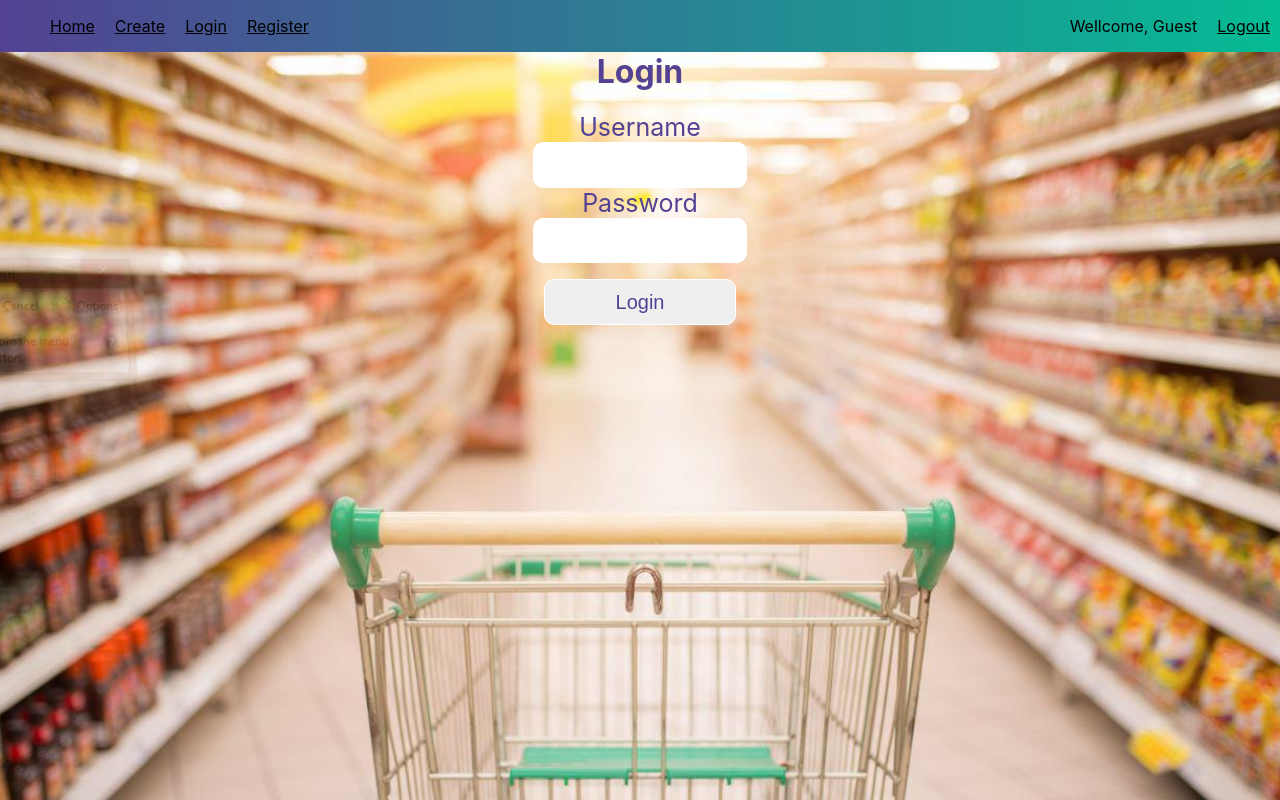
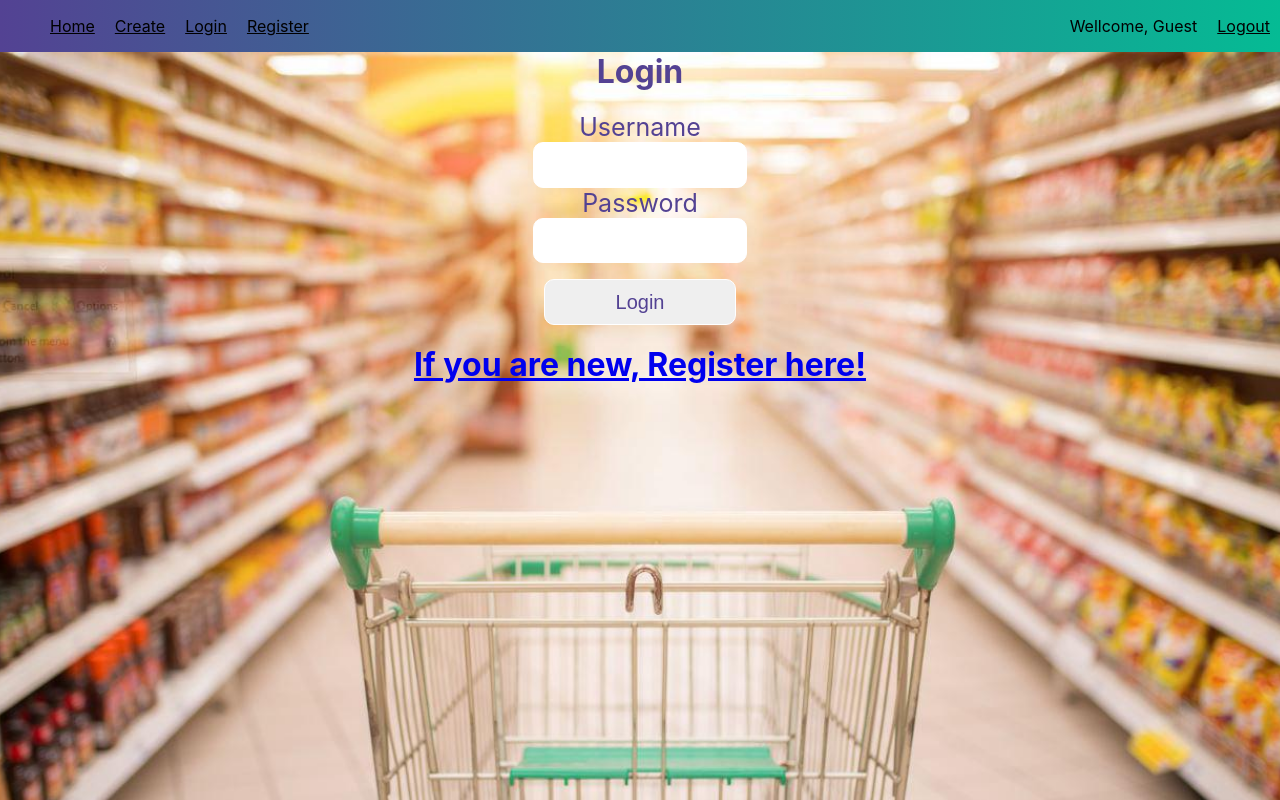
Before and after one commit to SlaviManzurov/deals, a React (Create React App) app: page /login in a window 1280 px wide. Shown: the top 800 px of the page. Built offline with nearby package versions, Linux system fonts and the light colour scheme; no server answers.

Commit message:
logIn and Register new redirect

```diff
--- a/src/Components/DealsPage.js
+++ b/src/Components/DealsPage.js
@@ -27,7 +27,7 @@ function DealsPage() {
                 <Deal key={key} {...value} />
             )}
             {!isAuth
-                ? (<h1> <Link to='/register'>Register here for more offers</Link></h1>)
+                ? (<h1> <Link to='/login'>LogIn here for more offers</Link></h1>)
                 : (null)
             }
         </div>
--- a/src/Components/Login.js
+++ b/src/Components/Login.js
@@ -1,5 +1,6 @@
 import firebase from '../utils/firebase'
 import { useHistory } from 'react-router-dom'
+import {Link} from 'react-router-dom'
 
 import './Register.css'
 
@@ -36,6 +37,7 @@ function Login() {
                 </p>
 
             </form>
+            <h1><Link to='/register'>If you are new, Register here!</Link></h1>
         </div>
     )
 }
```
